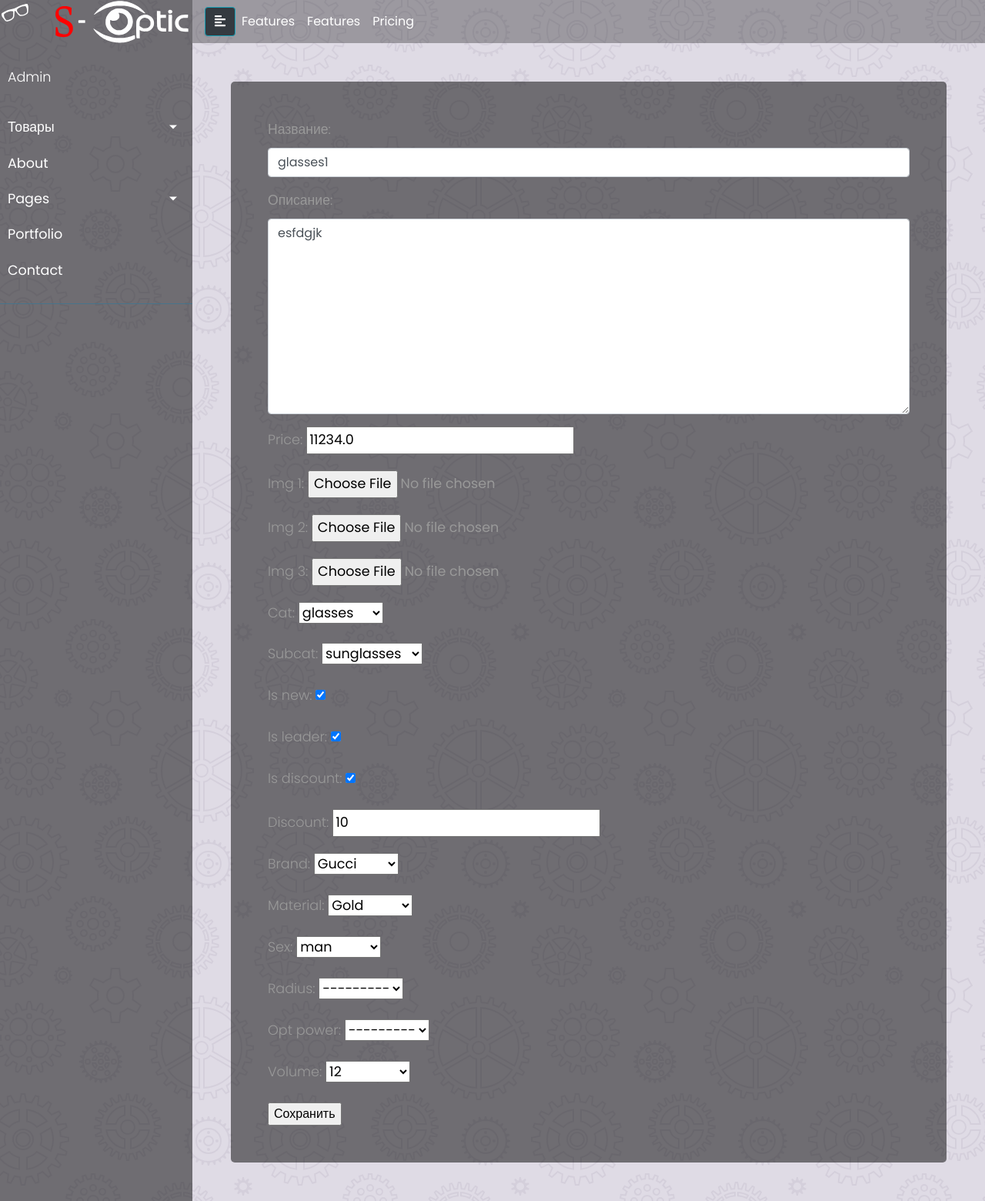
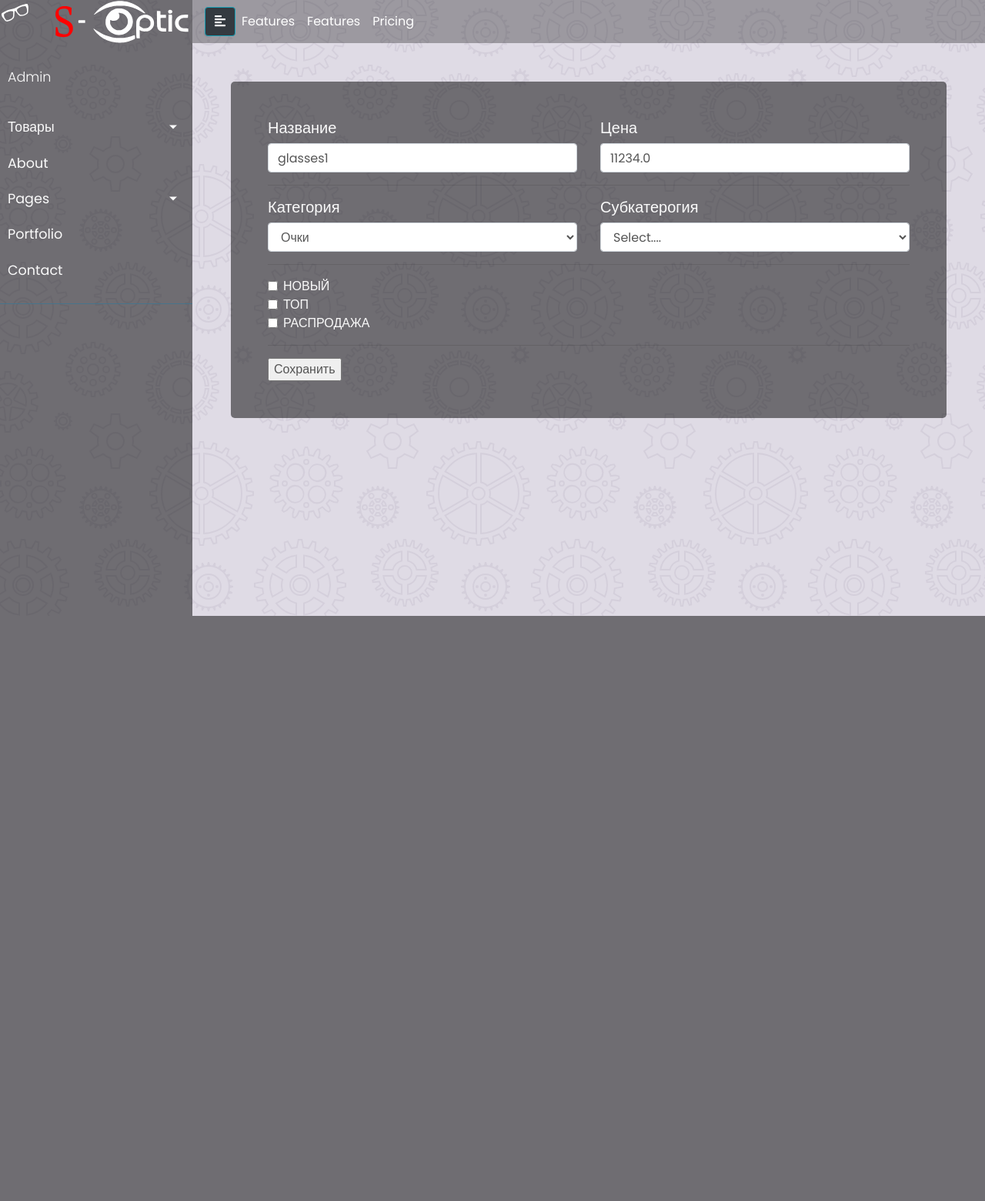
Before and after one commit to CODE-Easyy/optic-backend, a Django app: page /products/glasses/detail/1/ in a window 1280 px wide. Shown: the whole page at 77% size. After the commit the page ends 800 px from the top, so only its background shows below. Run offline with Django 3.2, Linux system fonts and the light colour scheme; data comes from the database, SQL or seed files in the repository; some libraries are stand-ins or nearby versions.

Commit message:
BUG#1: SERIALIZER NAME

```diff
--- a/dashboard/templates/dashboard/base.html
+++ b/dashboard/templates/dashboard/base.html
@@ -98,8 +98,9 @@
         </div>
     </div>
 </div>
-<script src="https://code.jquery.com/jquery-3.5.1.slim.min.js"
-        integrity="sha384-DfXdz2htPH0lsSSs5nCTpuj/zy4C+OGpamoFVy38MVBnE+IbbVYUew+OrCXaRkfj"
+<script
+        src="https://code.jquery.com/jquery-3.5.1.min.js"
+        integrity="sha256-9/aliU8dGd2tb6OSsuzixeV4y/faTqgFtohetphbbj0="
         crossorigin="anonymous"></script>
 <script src="https://cdn.jsdelivr.net/npm/popper.js@1.16.1/dist/umd/popper.min.js"
         integrity="sha384-9/reFTGAW83EW2RDu2S0VKaIzap3H66lZH81PoYlFhbGU+6BZp6G7niu735Sk7lN"
@@ -110,5 +111,6 @@
 <script src="https://cdnjs.cloudflare.com/ajax/libs/malihu-custom-scrollbar-plugin/3.1.5/jquery.mCustomScrollbar.concat.min.js"></script>
 
 <script src="{% static 'dash.js' %}"></script>
+{% block scripts %}{% endblock %}
 </body>
 </html>
--- a/dashboard/templates/dashboard/products/detail.html
+++ b/dashboard/templates/dashboard/products/detail.html
@@ -2,14 +2,77 @@
 {% load static %}
 
 {% block styles %}
+    <link rel="stylesheet" href="{% static 'products/detail.css' %}">
 {% endblock %}
 
 {% block content %}
     <div class="container p-5 content-block">
         <form action="" method="post">
             {% csrf_token %}
-            {{ form.as_p }}
+            <div class="row">
+                <div class="col-md">
+                    <h5>Название</h5>
+                    <input type="text" class="form-control" value="{{ product.title }}">
+                </div>
+                <div class="col-md">
+                    <h5>Цена</h5>
+                    <input type="text" class="form-control" value="{{ product.price }}">
+                </div>
+            </div>
+            <hr>
+            <div class="row">
+                <div class="col-md">
+                    <h5>Категория</h5>
+                    <select type="text" class="form-control cat" value="{{ product.cat }}">
+                        <option class="bg-info" value="glasses">Очки</option>
+                        <option class="bg-info" value="frames">Линзы</option>
+                        <option class="bg-info" value="outlet">Outlet</option>
+                    </select>
+                </div>
+                <div class="col-md">
+                    <h5>Субкатерогия</h5>
+                    <select type="text" class="form-control subcat" value="{{ product.subcat }}">
+                        {% if not product.subcat_id %}
+                            <option selected class="bg-info" value=0>Select....</option>
+                        {% else %}
+                            <option class="bg-dark1" value=0>Select....</option>
+                        {% endif %}
+                        {% for el in subcats %}
+                            <option class="bg-info" value="{{ el.id }}">{{ el.value }}</option>
+                        {% endfor %}
+                    </select>
+                </div>
+            </div>
+            <hr>
+                <div class="form-check">
+                    <input class="form-check-input" type="checkbox">
+                    <input type="checkbox" class="form-check-input" value="{{ product.is_new }}" id="defaultCheck1">
+                    <label class="form-check-label" for="defaultCheck1">
+                        НОВЫЙ
+                    </label>
+                </div>
+                <div class="form-check">
+                    <input class="form-check-input" type="checkbox">
+                    <input type="checkbox" class="form-check-input" value="{{ product.is_leader }}" id="defaultCheck2">
+                    <label class="form-check-label" for="defaultCheck2">
+                        ТОП
+                    </label>
+                </div>
+                <div class="form-check">
+                    <input class="form-check-input" type="checkbox">
+                    <input type="checkbox" class="form-check-input" value="{{ product.is_discount }}"
+                           id="defaultCheck3">
+                    <label class="form-check-label" for="defaultCheck3">
+                        РАСПРОДАЖА
+                    </label>
+                </div>
+            <hr>
+
             <input type="submit" value="Сохранить">
         </form>
     </div>
 {% endblock %}
+
+{% block scripts %}
+    <script src="{% static 'products/detail.js' %}"></script>
+{% endblock %}
--- a/dashboard/templates/dashboard/products/products.html
+++ b/dashboard/templates/dashboard/products/products.html
@@ -12,7 +12,7 @@
                 <h5>{{ title }}</h5>
             </div>
             <div>
-                <table class="table table-striped">
+                <table class="table w-100">
                     <tr>
                         <th>Название</th>
                         <th>Категория</th>
--- a/dashboard/urls.py
+++ b/dashboard/urls.py
@@ -4,13 +4,12 @@ from .views import  (
     dashboard,
     products,
     glasses,
-
-    GlassesDetailView
+    glasses_detail
 )
 
 urlpatterns = [
     path('', dashboard, name='dashboard'),
     path('products/', products, name='products'),
     path('products/glasses/', glasses, name='glasses'),
-    path('products/glasses/detail/<int:pk>/', GlassesDetailView.as_view(), name='glasses_detail'),
+    path('products/glasses/detail/<int:pk>/', glasses_detail, name='glasses_detail'),
 ]
--- a/dashboard/views.py
+++ b/dashboard/views.py
@@ -2,11 +2,9 @@ from django.core.paginator import Paginator
 from django.shortcuts import render
 from django.contrib.auth.decorators import login_required
 from django.contrib.admin.views.decorators import staff_member_required
-from django.views.generic.edit import UpdateView
-from django.urls import reverse_lazy
+from django.contrib import messages
 
 from products.models import Product, SubCategory
-from products.forms import GlassesDetailForm
 
 
 @login_required(login_url='login')
@@ -44,8 +42,11 @@ def glasses(request):
     return render(request, 'dashboard/products/products.html', context)
 
 
-class GlassesDetailView(UpdateView):
-    model = Product
-    template_name = 'dashboard/products/detail.html'
-    form_class = GlassesDetailForm
-    success_url = reverse_lazy('products')
+def glasses_detail(request, pk=None):
+    product = Product.objects.get(id=pk)
+    subcats = SubCategory.objects.filter(cat=product.cat)
+    context = {
+        'product': product,
+        'subcats': subcats,
+    }
+    return render(request, 'dashboard/products/detail.html', context)
--- a/products/api.py
+++ b/products/api.py
@@ -59,7 +59,7 @@ class ProductsList(ListAPIView):
 
         paginator = ProductPagination()
         page = paginator.paginate_queryset(qs, self.request)
-        serializer = ProductsList(page, many=True)
+        serializer = ProductsListSerializer(page, many=True)
         return paginator.get_paginated_response(serializer.data)
 
 
--- a/products/forms.py
+++ b/products/forms.py
@@ -11,6 +11,9 @@ class GlassesDetailForm(ModelForm):
                                     'placeholder': 'Введите название Очков',
                                 }
                             ))
+    # cat = forms.CharField(label='Категория',
+    #                         widget=forms.Select(
+    #                         ))
     description = forms.CharField(label='Описание',
                             widget=forms.Textarea(
                                 attrs={
@@ -19,6 +22,7 @@ class GlassesDetailForm(ModelForm):
                                 }
                             ))
 
+
     class Meta:
         model = Product
-        fields = '__all__'
+        fields = ('title', 'cat', 'subcat', 'price', 'img_1', 'img_2', 'img_3', 'is_discount', 'discount', 'is_leader', 'is_new', 'brand', 'material', 'sex', 'description')
--- /dev/null
+++ b/static/products/detail.css
@@ -0,0 +1,7 @@
+* {
+    color: #fafafa !important;
+}
+
+input, select {
+    color: #555555 !important;
+}
--- /dev/null
+++ b/static/products/detail.js
@@ -0,0 +1,21 @@
+$(".cat").change((e) => {
+    var x = e.currentTarget, value = x.value
+    fetchSubcats(value)
+});
+
+
+var fetchSubcats = (cat) => {
+    var subcat_select = $('.subcat')
+    subcat_select.html('')
+    $.ajax({
+        type: 'GET',
+        url: `http://127.0.0.1:8000/api/products/subcategories/?cat=${cat}`,
+        data: {},
+        success: function(res) {
+            subcat_select.append(`<option  class="bg-info" value=0>Select....</option>`)
+            res.map((row, _) => {
+                subcat_select.append(`<option class="bg-info" value=${row.id}>${row.value}</option>`)
+            })
+        }
+    })
+}
```
Also changed, not shown: optic/settings.py (+11 -11 lines), static/products/style.css (+11 -0 lines).
